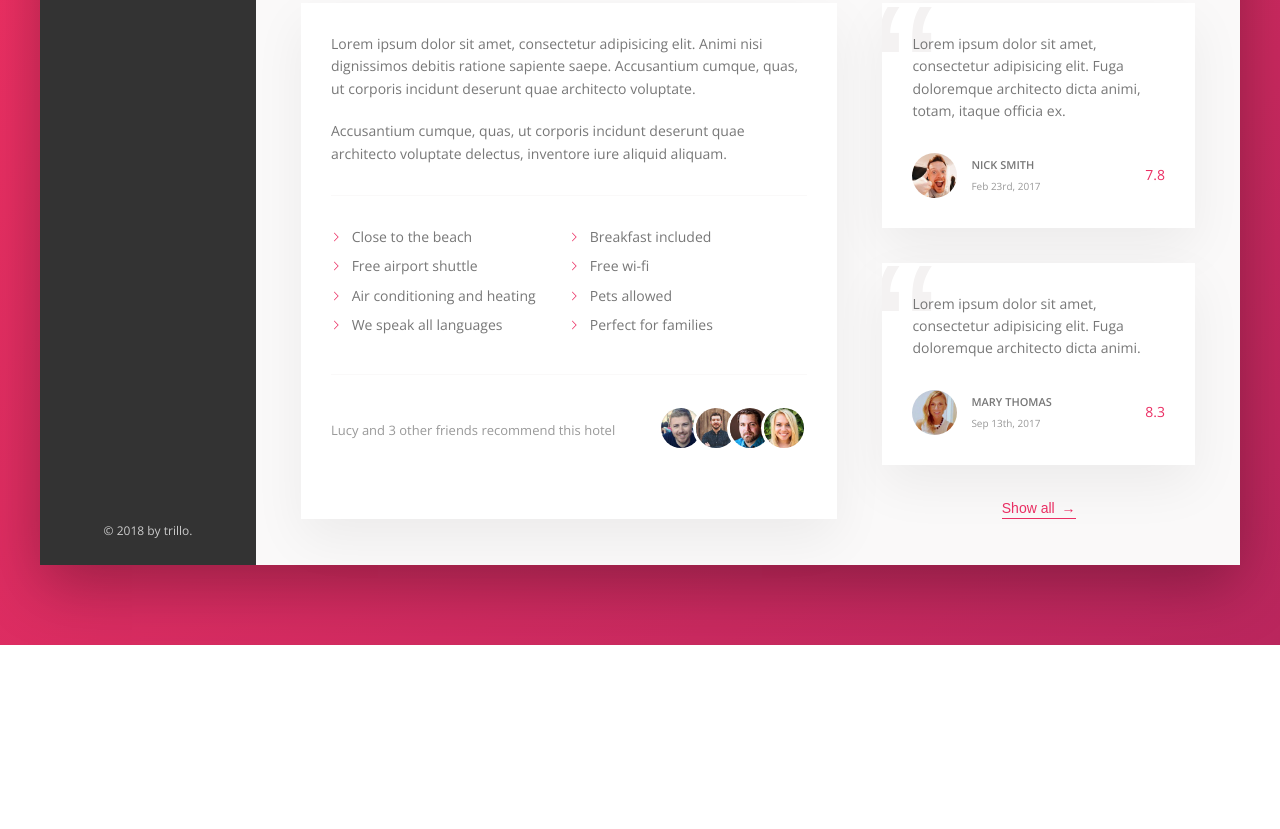
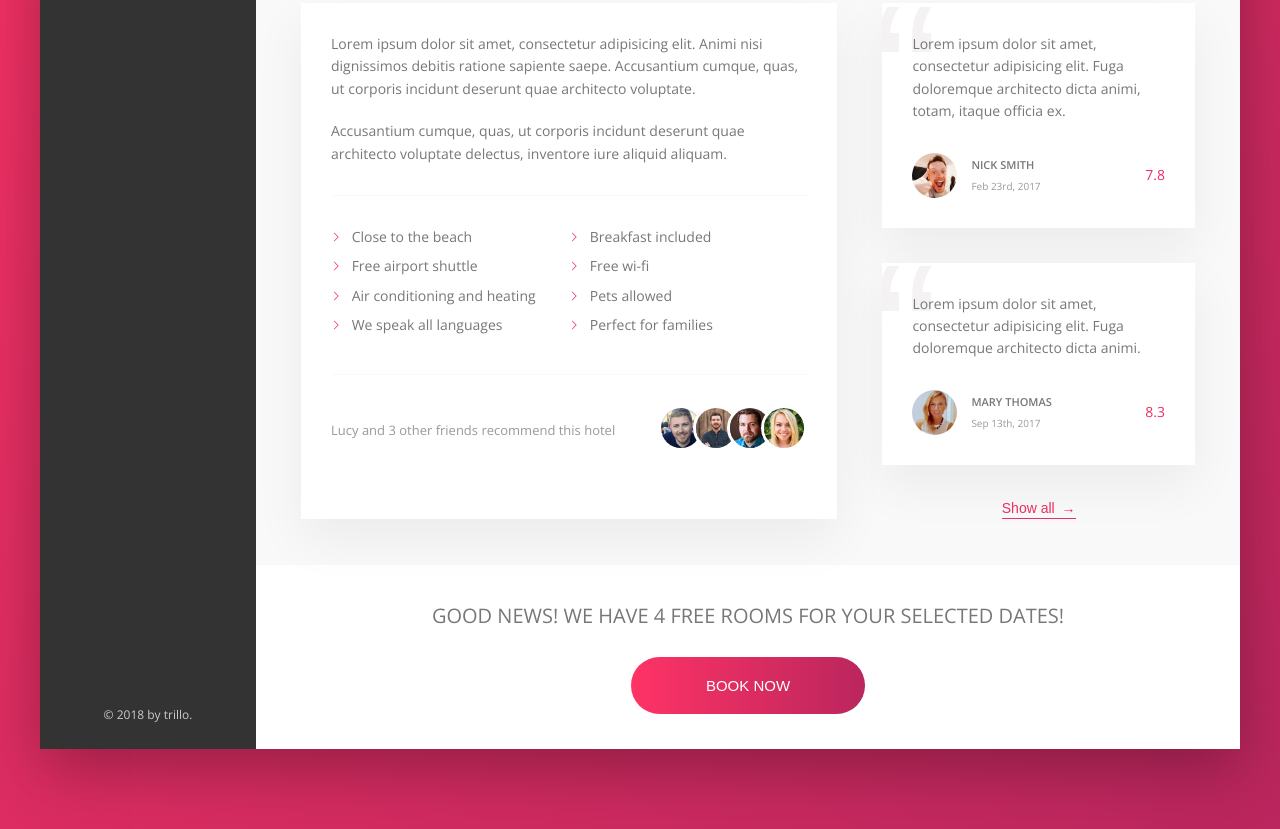
Before and after one commit to csergey8/Trillo, a website: page index.html in a window 1280 px wide. Shown: the part 644-1473 px from the top of the page. Before the commit the page ends 1289 px from the top, so only its background shows below. Drawn offline with nearby package versions, Linux system fonts and the light colour scheme.

Commit message:
added and styled book button

```diff
--- a/index.html
+++ b/index.html
@@ -208,6 +208,17 @@
                             </figcaption>
                         </figure>
                     <button class="btn-inline">Show all <span>&rarr;</span></button>
+                    </div>
+
+                    <div class="cta">
+                        <h2 class="cta__book-now">
+                            Good news! We have 4 free rooms for your selected dates!
+                        </h2>
+                        <button class="btn">
+                            <span class="btn__visible">Book now</span>
+                            <span class="btn__invisible">Only 4 rooms left</span>
+                        </button>
+                    </div>
                 </div>
             </main>
         </div>
--- a/sass/_components.scss
+++ b/sass/_components.scss
@@ -419,3 +419,65 @@
         z-index: 1;
     }
  }
+
+ .cta {
+     padding: 3.5rem 0;
+     text-align: center;
+
+     &__book-now {
+         text-transform: uppercase;
+         font-size: 2rem;
+         font-weight: 300;
+         margin-bottom: 2.5rem;
+     }
+ }
+
+ .btn {
+    font-size: 1.5rem;
+    font-weight: 300;
+    text-transform: uppercase;
+    border: none;
+    border-radius: 100px;
+    background-image: linear-gradient(to right, var(--color-primary-light), var(--color-primary-dark));
+    color: #fff;
+    position: relative;
+    overflow: hidden;
+    cursor: pointer;
+
+    & > * {
+        display: inline-block;
+        height: 100%;
+        width: 100%;
+        transition: all .2s;
+    }
+
+
+    &__visible {
+        padding: 2rem 7.5rem;
+    }
+
+    &__invisible {
+        padding: 2rem 0;
+        position: absolute;
+        left: 0;
+        top: -100%;
+    }
+
+    &:hover {
+        background-image: linear-gradient(to left, var(--color-primary-light), var(--color-primary-dark));
+    }
+
+    &:hover &__visible {
+        transform: translateY(100%);
+
+    }
+
+    &:hover &__invisible {
+            top: 0;
+    }
+
+    &:focus {
+        outline: none;
+        animation: pulsate 1s infinite;
+    }
+}
```
Also changed, not shown: css/style.css.
